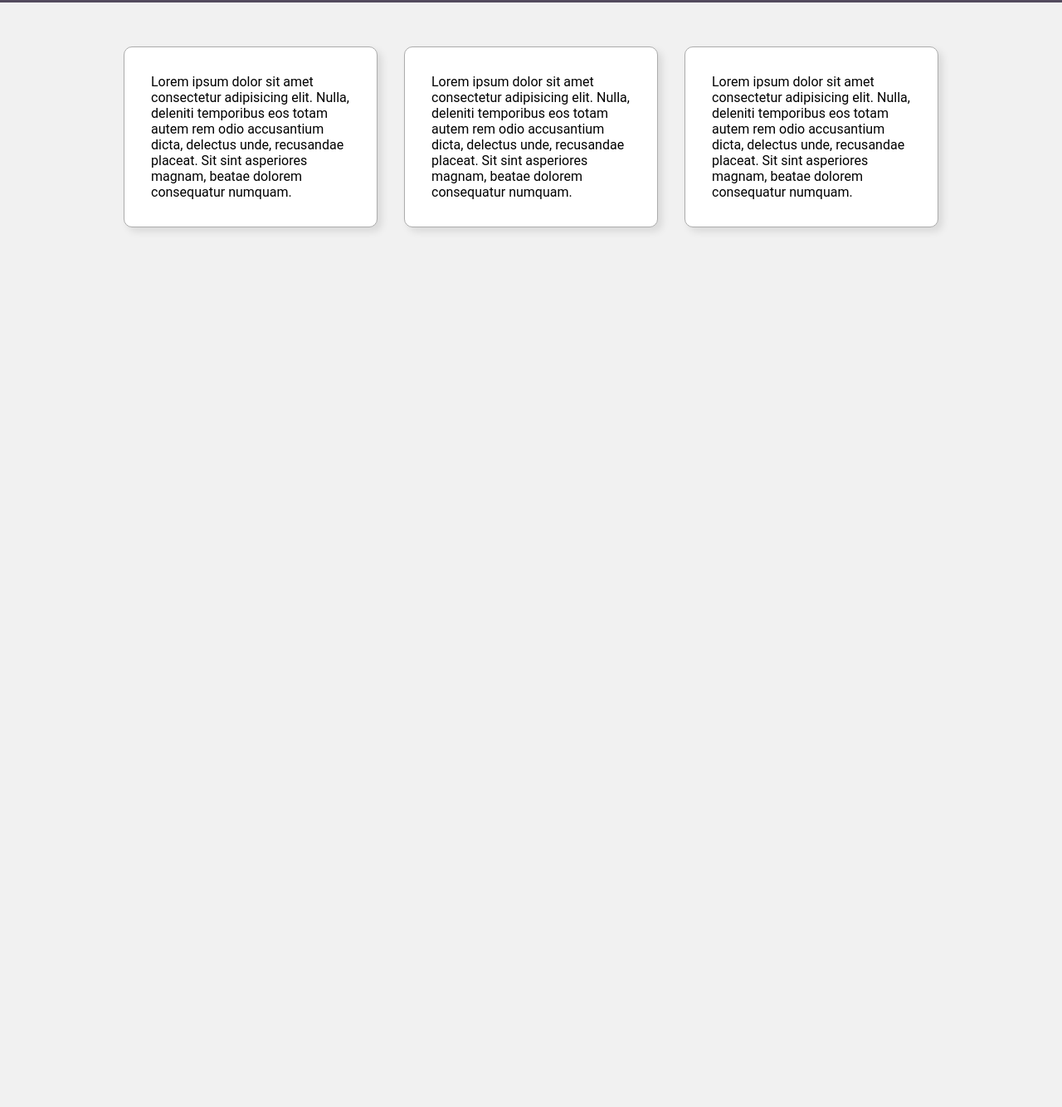
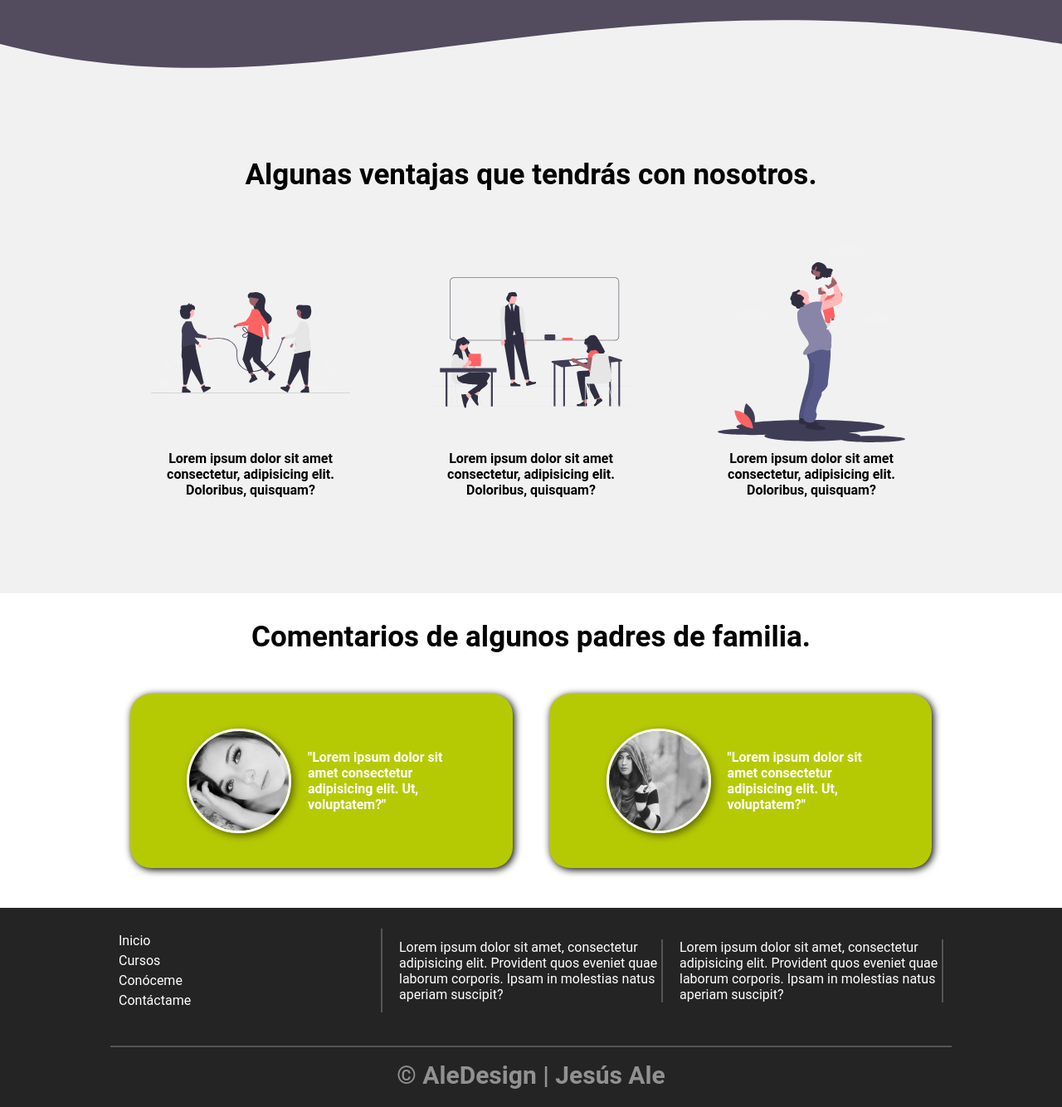
Before and after one commit to jesus9314/misslily_d1, a plain HTML site: page index.html in a window 1280 px wide. Shown: the part 797-2131 px from the top of the page at 83% size. Before the commit the page ends 1092 px from the top, so only its background shows below. Drawn offline with Linux system fonts and the light colour scheme.

Commit message:
Se Agregaron varias secciones y el footer

```diff
--- a/css/style.css
+++ b/css/style.css
@@ -1,69 +1,69 @@
-*{
-    margin:0;
+* {
+	margin: 0;
 	padding: 0;
 	box-sizing: border-box;
 }
-body{
-    font-family: Roboto,RobotoDraft,Helvetica,Arial,sans-serif;
+body {
+	font-family: Roboto, RobotoDraft, Helvetica, Arial, sans-serif;
 	background-color: rgb(241, 241, 241);
 }
-.header{
+.header {
 	position: fixed;
 	background-color: white;
 	width: 100%;
-    height:10vh;
+	height: 10vh;
 	border-bottom: 1px solid #c0c0c06c;
 	display: flex;
 }
-.navbar{
+.navbar {
 	width: 80%;
 	display: flex;
 	justify-content: space-between;
 	align-items: center;
 	margin: 0 auto;
 }
-.logo > h1 > a{
-    font-family: 'Great Vibes', cursive;
+.logo > h1 > a {
+	font-family: "Great Vibes", cursive;
 	font-weight: 300;
 	font-size: 30px;
 	text-decoration: none;
 	color: black;
-    transition: .8s;
+	transition: 0.8s;
 }
-.logo > h1 > a:hover{
-    color:#004795;
+.logo > h1 > a:hover {
+	color: #004795;
 	text-shadow: 2px 2px 10px #585858;
 	font-size: 30.5px;
 }
-.menu > ul{
+.menu > ul {
 	list-style: none;
 }
-.menu > ul > li{
+.menu > ul > li {
 	display: inline;
 	padding: 10px 5px;
 	border-radius: 5px;
 }
-.menu > ul > li > a{
+.menu > ul > li > a {
 	text-decoration: none;
 	color: black;
 	font-weight: 500;
 	padding: 20px 25px;
 	border-radius: 5px;
-    transition: .5s;
+	transition: 0.5s;
 }
-.menu > ul > li > a:hover{
-    color:#004795;
+.menu > ul > li > a:hover {
+	color: #004795;
 	text-shadow: 1px 1px 7px rgb(0 0 0 / 40%);
 }
-.main{
+.main {
 	padding-top: 10vh;
 }
-.container{
+.container {
 	width: 80%;
 	margin: 0 auto;
 	padding: 5px;
 }
-.card{
+.card {
 	border: 1px solid rgb(172, 172, 172);
 	border-radius: 10px;
 	background-color: white;
@@ -75,11 +75,11 @@ body{
 	flex-wrap: wrap;
 	align-items: center;
 }
-.container-fluid{
+.container-fluid {
 	width: 100%;
 	min-height: min-content;
 }
-.banner{
+.banner {
 	background-color: #534b5e;
 	padding: 2rem;
 	display: flex;
@@ -93,11 +93,105 @@ body{
 	font-weight: 600;
 	text-align: center;
 }
-.imgMain{
+.imgMain {
 	width: 30rem;
 	margin: 2rem;
 }
-.secondary{
+.secondary {
 	margin-top: 2rem;
 	display: flex;
+	justify-content: space-around;
 }
+.cardImg {
+	margin: 10px;
+	display: flex;
+	flex-direction: column;
+	align-items: center;
+	justify-content: center;
+	padding: 20px;
+	border-radius: 5px;
+}
+.cardImg > p {
+	font-weight: 600;
+	text-align: center;
+	padding-top: 10px;
+}
+.imgCard {
+	width: 15rem;
+	height: 15rem;
+}
+.section {
+	background-color: white;
+	margin-top: 5rem;
+}
+.third {
+	display: flex;
+	justify-content: space-evenly;
+    padding: 2rem 0;
+    min-height: max-content;
+}
+.comments {
+	background-color: #b6ca04;
+	display: flex;
+    flex-direction: row;
+    justify-content: center;
+	box-shadow: 2px 2px 10px black;
+	border-radius: 25px;
+    border: none;
+    width: 45%;
+}
+.comments > img {
+	border-radius: 50%;
+	margin: 10px;
+    box-shadow: 3px 3px 10px rgb(0 0 0 /50%);
+    border: 3px solid white;
+}
+.comments > p {
+    padding: 0 10px;
+	font-weight: bold;
+    color: white;
+    width: 50%;
+}
+.title{
+    font-size: 35px;
+    text-align: center;
+    padding-top: 2rem;
+}
+.footer{
+    background-color: #242424;
+    min-height: max-content;
+}
+.divFooter{
+    display: flex;
+    flex-direction: column;
+    align-items: center;
+}
+.divFooter > p{
+    color: rgb(145, 145, 145);
+    font-size: 30px;
+    font-weight: bold;
+    margin: 1rem 0;
+}
+.fSections{
+    display: flex;
+    justify-content: space-evenly;
+    align-items: center;
+    border-bottom: 2px solid rgb(85, 85, 85);
+    padding-bottom: 20px;
+}
+.fSection{
+    margin: 20px 10px;
+    border-right: 2px solid rgb(85, 85, 85);
+    color: white;
+    width: 33%;
+}
+.fSection > ul{
+    list-style: none;
+}
+.fSection > ul > li{
+    margin: 5px 0;
+}
+.fSection > ul > li > a{
+    color: white;
+    text-decoration: none;
+}
--- a/index.html
+++ b/index.html
@@ -28,11 +28,7 @@
 		<main class="main">
 			<section class="container-fluid">
 				<div class="banner">
-					<img
-						src="assets/img/undraw_online_learning_re_qw08.svg"
-						class="imgMain"
-						alt=""
-					/>
+					<img src="assets/img/profesoraEnseñando.svg" class="imgMain" alt="" />
 					<p>
 						Lorem ipsum dolor sit amet consectetur adipisicing elit. Debitis provident
 						voluptas deserunt possimus sed asperiores dolores optio natus corporis
@@ -40,32 +36,94 @@
 					</p>
 				</div>
 			</section>
-			<section class="container secondary">
-				<div class="card">
+			<!-- Generated by https://smooth.ie/blogs/news/svg-wavey-transitions-between-sections -->
+
+			<div style="height: 150px; overflow: hidden">
+				<svg
+					viewBox="0 0 500 150"
+					preserveAspectRatio="none"
+					style="height: 100%; width: 100%"
+				>
+					<path
+						d="M0.00,49.98 C149.99,150.00 271.49,-49.98 500.00,49.98 L500.00,0.00 L0.00,0.00 Z"
+						style="stroke: none; fill: #534b5e"
+					></path>
+				</svg>
+			</div>
+			<section class="container">
+				<h2 class="title">Algunas ventajas que tendrás con nosotros.</h2>
+				<div class="secondary">
+					<div class="cardImg">
+						<img src="assets/img/niñoJugando.svg" class="imgCard" alt="" />
 						<p>
-						Lorem ipsum dolor sit amet consectetur adipisicing elit. Nulla, deleniti
-						temporibus eos totam autem rem odio accusantium dicta, delectus unde,
-						recusandae placeat. Sit sint asperiores magnam, beatae dolorem consequatur
-						numquam.
+							Lorem ipsum dolor sit amet consectetur, adipisicing elit. Doloribus,
+							quisquam?
 						</p>
 					</div>
-                <div class="card">
+					<div class="cardImg">
+						<img src="assets/img/undraw_educator_re_s3jk.svg" class="imgCard" alt="" />
 						<p>
-						Lorem ipsum dolor sit amet consectetur adipisicing elit. Nulla, deleniti
-						temporibus eos totam autem rem odio accusantium dicta, delectus unde,
-						recusandae placeat. Sit sint asperiores magnam, beatae dolorem consequatur
-						numquam.
+							Lorem ipsum dolor sit amet consectetur, adipisicing elit. Doloribus,
+							quisquam?
 						</p>
 					</div>
-                <div class="card">
+					<div class="cardImg">
+						<img src="assets/img/undraw_play_time_-7-k7b.svg" class="imgCard" alt="" />
 						<p>
-						Lorem ipsum dolor sit amet consectetur adipisicing elit. Nulla, deleniti
-						temporibus eos totam autem rem odio accusantium dicta, delectus unde,
-						recusandae placeat. Sit sint asperiores magnam, beatae dolorem consequatur
-						numquam.
+							Lorem ipsum dolor sit amet consectetur, adipisicing elit. Doloribus,
+							quisquam?
 						</p>
+					</div>
+				</div>
+			</section>
+			<section class="container-fluid section">
+				<h2 class="title">Comentarios de algunos padres de familia.</h2>
+				<div class="container third">
+					<div class="card comments">
+						<img src="assets/img/p1.png" alt="" />
+						<p>
+							"Lorem ipsum dolor sit amet consectetur adipisicing elit. Ut,
+							voluptatem?"
+						</p>
+					</div>
+					<div class="card comments">
+						<img src="assets/img/p2.jpg" alt="" />
+						<p>
+							"Lorem ipsum dolor sit amet consectetur adipisicing elit. Ut,
+							voluptatem?"
+						</p>
+					</div>
 				</div>
 			</section>
 		</main>
+		<footer class="footer">
+            <div class="container divFooter">
+                <div class="fSections">
+                    <div class="fSection">
+                        <ul>
+                            <li><a href="">Inicio</a></li>
+                            <li><a href="">Cursos</a></li>
+                            <li><a href="">Conóceme</a></li>
+                            <li><a href="">Contáctame</a></li>
+                        </ul>
+                    </div>
+                    <div class="fSection">
+                        <p>
+                            Lorem ipsum dolor sit amet, consectetur adipisicing elit. Provident quos eveniet
+                            quae laborum corporis. Ipsam in molestias natus aperiam suscipit?
+                        </p>
+                    </div>
+                    <div class="fSection">
+                        <p>
+                            Lorem ipsum dolor sit amet, consectetur adipisicing elit. Provident quos eveniet
+                            quae laborum corporis. Ipsam in molestias natus aperiam suscipit?
+                        </p>
+                    </div>
+                </div>
+                <p>
+                    © AleDesign | Jesús Ale
+                </p>
+            </div>
+		</footer>
 	</body>
 </html>
```
Also changed, not shown: assets/img/niñoJugando.svg (added), assets/img/p1.png (added), assets/img/p2.jpg (added), assets/img/p3.png (added), assets/img/profesoraEnseñando.svg (renamed from assets/img/undraw_online_learning_re_qw08.svg), assets/img/undraw_educator_re_s3jk.svg (added), assets/img/undraw_play_time_-7-k7b.svg (added). Lines whose indentation alone changed are shown as unchanged.
